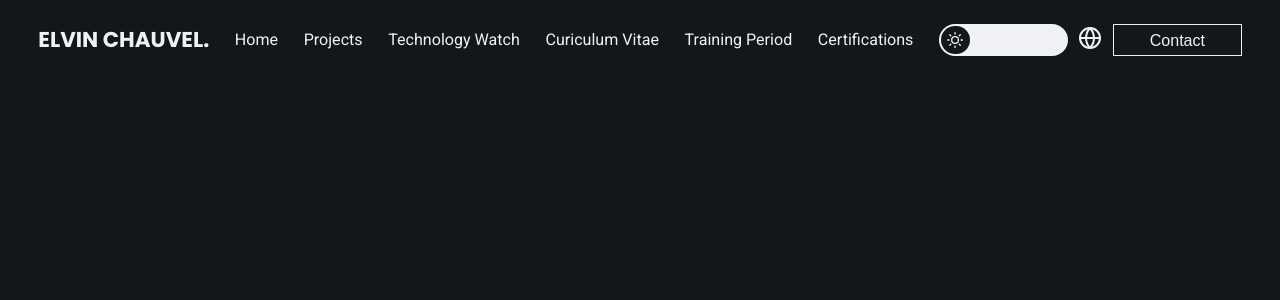
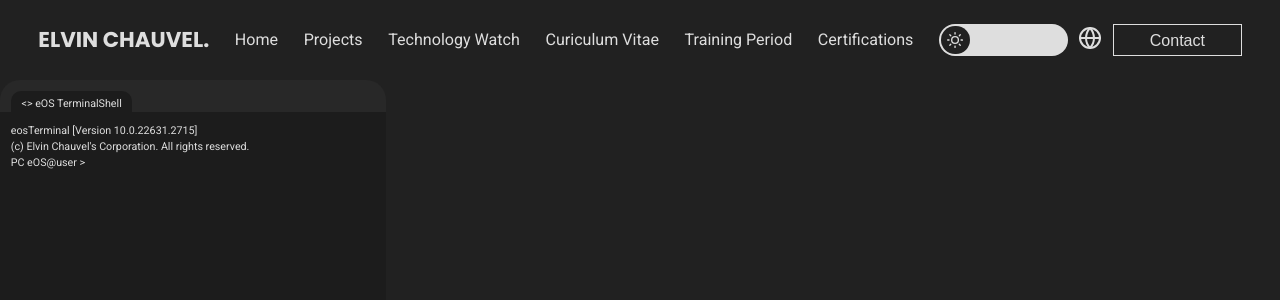
Before and after one commit to VulqyFR/react-portfolio, a React (Vite) app: page / in a window 1280 px wide. Shown: the top 300 px of the page. Built offline with nearby package versions, Linux system fonts and the light colour scheme.

Commit message:
feat: add eosTerminal

```diff
--- /dev/null
+++ b/src/components/common/Console/Console.jsx
@@ -0,0 +1,56 @@
+import React, { useState, useRef, useEffect } from 'react';
+
+const Console = () => {
+  const [command, setCommand] = useState('');
+  const [output, setOutput] = useState([]);
+  const endOfOutputRef = useRef(null);
+
+  const commands = {
+    'help': 'Available commands: info, regex, vim',
+    'info': 'My name is Elvin Chauvel i\'m 19 and i study at Saint-Adjutor',
+    'regex': 'Day 1: *Typing regex for email*, 10 years later : *Typing regex for email*',
+    'mcd': 'Error 404 : brain has been destroyed',
+    'vim': 'The mouse was invented in 1963 by Douglas Engelbart of the Stanford Research Institute and introduced to the public in 1968.'
+  };
+
+  const handleCommandChange = (event) => {
+    setCommand(event.target.value);
+  };
+
+  const handleCommandExecution = (event) => {
+    if (event.key === 'Enter') {
+      setOutput(prevOutput => [...prevOutput, `PC eOS@user > ${command}`, commands[command] || `'${command}' is not recognized as an internal or external command, operable program or batch file.`]);
+      setCommand('');
+    }
+  };
+  const scrollToBottom = () => {
+    endOfOutputRef.current?.scrollIntoView({ behavior: "smooth" });
+  };
+
+  useEffect(scrollToBottom, [output]);
+
+  return (
+    <div className="console">
+      <div className='console__header'>
+        <div className='console__header-tab'>
+          <h4 className="console__header-tab-title">&lt;&gt; eOS TerminalShell</h4>
+        </div>
+      </div>
+      <div className="console__command-container">
+        <p>
+          eosTerminal [Version 10.0.22631.2715]
+          <br/>
+          (c) Elvin Chauvel's Corporation. All rights reserved.
+        </p>
+        {output.map((line, index) => <p key={index} className="console__output-line">{line}</p>)}
+        <div ref={endOfOutputRef} className="console__end-of-output" />
+        <div className="console__input-wrapper">
+          <span className="console__input-prefix">PC eOS@user &gt;</span>
+            <input type="text" value={command} onChange={handleCommandChange} onKeyDown={handleCommandExecution} className="console__input" />
+        </div>
+      </div>
+    </div>
+  );
+};
+
+export default Console;
--- a/src/pages/Home.jsx
+++ b/src/pages/Home.jsx
@@ -1,10 +1,12 @@
 import React from 'react'
 import Navbar from '../components/header/Navbar'
+import Console from '../components/common/Console/Console'
 
 const Home = () => {
   return (
     <div style={{height: '100vh', position: 'relative'}}>
       <Navbar />
+      <Console />
     </div>
   )
 }
--- a/src/stylesheets/base/_variables.scss
+++ b/src/stylesheets/base/_variables.scss
@@ -1,28 +1,32 @@
 body[data-theme='light'] {
     --clr-primary: #00C3FF !important;
     --clr-secondary: #1FABD6 !important;
-    --clr-accent: #CCD5E0 !important;
-    --clr-text: #13171C !important;
-    --clr-background: #F0F1F5 !important;
+    --clr-text: #212121 !important;
+    --clr-dark-text: #282828 !important;
+    --clr-background-light: #D6D6D6 !important;
+    --clr-background: #DEDEDE !important;
+    --clr-background-dark: #BEBEBE !important;
 }
 
 body[data-theme='dark'] {
     --clr-primary: #00C3FF !important;
     --clr-secondary: #29B5E0 !important;
-    --clr-accent: #151a1f !important;
-    --clr-text: #F0F1F5 !important;
-    --clr-background: #13171C !important;
+    --clr-background-light: #282828 !important;
+    --clr-background: #212121 !important;
+    --clr-background-dark: #1C1C1C !important;
+    --clr-text: #DEDEDE !important;
+    --clr-dark-text: #BEBEBE !important;
 }
 
 :root {
     /* Colors variables */
     --clr-primary: #00C3FF;
-    --clr-secondary: #29B5E0;
-    --clr-accent: #151a1f;
-    --clr-text: #F0F1F5;
-    --clr-background: #13171C;
-    --clr-dark: #1f2830;
-    --clr-light: #D9D9D9;
+    --clr-secondary: #29B5E0 ;
+    --clr-background-light: #282828 ;
+    --clr-background: #212121 ;
+    --clr-background-dark: #1C1C1C ;
+    --clr-text: #DEDEDE ;
+    --clr-dark-text: #BEBEBE ;
 
     /* Fonts */
     --font-roboto: 'Roboto', sans-serif;
--- /dev/null
+++ b/src/stylesheets/components/common/_console.scss
@@ -0,0 +1,73 @@
+@import '../../base/variables';
+
+.console {
+  background-color: var(--clr-background-dark);
+  width: 36em;
+  height: 36em;
+  border-radius: 0px 0px 20px 20px;
+  stroke: var(--clr-background-dark, 50%);
+  .console__header-tab {
+    background-color: var(--clr-background-light);
+    padding: 1em 2em 0em 1em;
+    border-radius: 20px 20px 0 0;
+    .console__header-tab-title {
+        padding: .5em 1em 0em 1em;
+        border-radius: 10px 10px 0 0;
+        background-color: var(--clr-background-dark);
+        color: var(--clr-text);
+        font-size: var(--font-size-xs);
+        font-family: var(--font-roboto);
+        font-weight: var(--font-wight-bold);
+        width: fit-content;
+      }
+  }
+  .console__command-container {
+    background-color: var(--clr-background-dark);
+    height: 30em;
+    overflow-y: scroll;
+    padding: 1em 1em 0em 1em;
+    scrollbar-width: thin;
+    scrollbar-color: var(--clr-text) var(--clr-background-dark);
+
+    &>p {
+        font-size: var(--font-size-xs);
+    }
+
+    &::-webkit-scrollbar {
+      width: .5em;
+    }
+
+    &::-webkit-scrollbar-track {
+      background: var(--clr-background-dark);
+    }
+
+    &::-webkit-scrollbar-thumb {
+      background: var(--clr-text);
+    }
+  }
+  .console__output-line {
+    color: var(--clr-text);
+    font-size: var(--font-size-xs);
+    font-family: var(--font-roboto);
+    font-weight: var(--font-weight-light);
+  }
+
+  .console__input-wrapper {
+    display: flex;
+    align-items: center;
+    background: var(--clr-background-dark);
+    .console__input {
+        outline: none;
+        border: none;
+        background: var(--clr-background-dark);
+        font-size: var(--font-size-xs);
+    }
+    .console__input-prefix {
+        margin-right: 5px;
+        background: var(--clr-background-dark);
+    }
+    .console__input {
+        flex-grow: 1;
+    }
+  }
+}
--- a/src/stylesheets/components/header/_buttons.scss
+++ b/src/stylesheets/components/header/_buttons.scss
@@ -70,6 +70,10 @@
 .navbar__button--language {
     position: relative;
 }
+.navbar__button--language--screen>svg {
+    height: 2em;
+    width: 2em;
+}
 
 .navbar__langmenu-list {
     position: absolute;
@@ -78,13 +82,12 @@
 
     .navbar__langmenu-list-link>li {
         font-size: 12px;
-        background: var(--clr-accent);
+        background: var(--clr-background-light);
         box-shadow: var(--shadow-lg);
         padding: 1em;
     }
 
 }
-
 
 // Button Contact
 
@@ -108,19 +111,19 @@
     position: relative;
     &:hover {
         cursor: pointer;
-        background-color: var(--clr-dark);
+        background-color: var(--clr-background-dark);
         border-radius: var(--border-radius-sm);
     }
     .navbar__button__icon--hamburger {
-        height: 1.5em;
-        width: 1.5em;
+        height: 2em;
+        width: 2em;
     }
     .navbar__submenu--hamburger {
         @include flexbox( column, center, center);
         position: absolute;
         top: 2.5em;
         right: 0;
-        background-color: var(--clr-dark);
+        background-color: var(--clr-background-dark);
         border-radius: var(--border-radius-sm);
     }
 }
--- a/src/stylesheets/components/header/_navbar.scss
+++ b/src/stylesheets/components/header/_navbar.scss
@@ -42,16 +42,20 @@
       right: 0;
       width: 40%;
       height: 100%;
-      background: var(--clr-accent);
+      background: var(--clr-background-light);
       box-shadow: 0 0 10px rgba(0, 0, 0, 0.1);
       z-index: 999;
       transform: translateX(0, 100%);
 
+      .navbar__submenu {
+        background: var(--clr-accent);
+      }
+
       .navbar__submenu__header--container {
         @include flexbox($direction: row, $justify: space-between, $align: center);
-        background: var(--clr-accent);
+        background: var(--clr-background-light);
         .navbar__logo-text {
-          background: var(--clr-accent);
+          background: var(--clr-background-light);
           padding: 0 .25em;
         }
         .navbar__close-button {
@@ -59,7 +63,7 @@
           width: 2.5em;
           height: 2.5em;
           border-radius: var(--border-radius-md);
-          background: var(--clr-dark);
+          background: var(--clr-text);
           font-size: 1.5em;
           cursor: pointer;
 
@@ -67,7 +71,7 @@
             height: 2em;
             width: 2em;
             padding: 0;
-            color: var(--clr-text);
+            color: var(--clr-background);
           }
         }
       }
@@ -75,10 +79,10 @@
         @include flexbox($direction: column, $justify: flex-start, $align: flex-start);
         gap: 1em;
         padding: 1em 0;
-        background: var(--clr-accent);
+        background: var(--clr-background-light);
         .navbar__submenu-list-link {
           border-radius: var(--border-radius-sm);
-          background: var(--clr-accent);
+          background: var(--clr-background-light);
           padding: 0.5em 0.5em;
           color: var(--clr-text);
           font-size: var(--font-size-lg);
@@ -87,7 +91,7 @@
           width: 100%;
 
           &:hover {
-            background: var(--clr-dark);
+            background: var(--clr-background-dark);
           }
         }
       }
--- a/src/stylesheets/main.scss
+++ b/src/stylesheets/main.scss
@@ -1,13 +1,22 @@
 // This file is used to import all the stylesheets in the project
 
 // Base styles
+
+
 @import 'base/mixins';
 @import 'base/variables';
 @import 'base/typography';
 @import 'base/reset';
 @import 'base/fonts';
 
+
 // Components
+
+
+// Common
 @import 'components/common/buttons';
+@import 'components/common/console';
+
+// Header
 @import 'components/header/navbar';
 @import 'components/header/buttons';
```
Also changed, not shown: src/stylesheets/components/pages/_home.scss (added).
